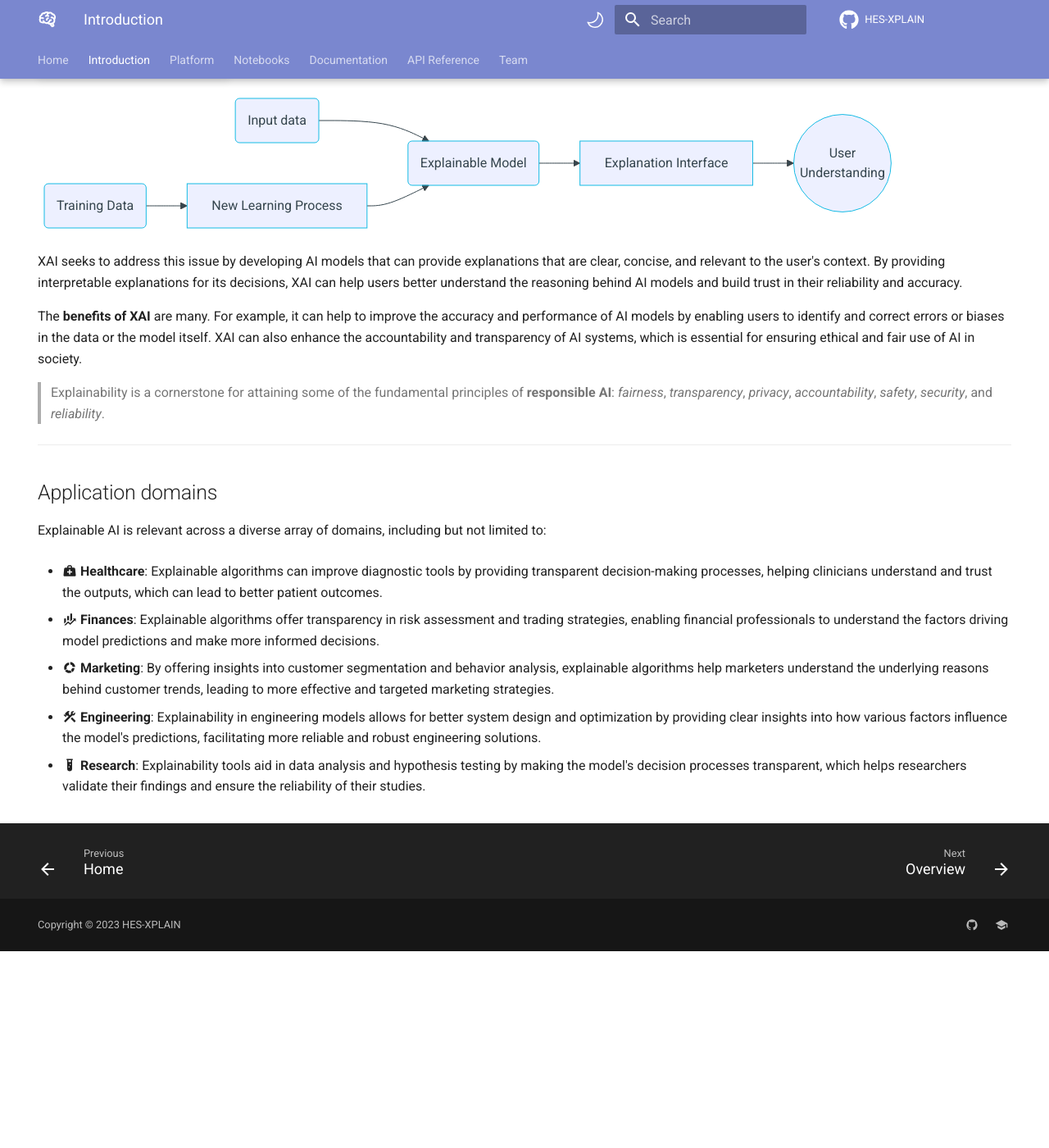
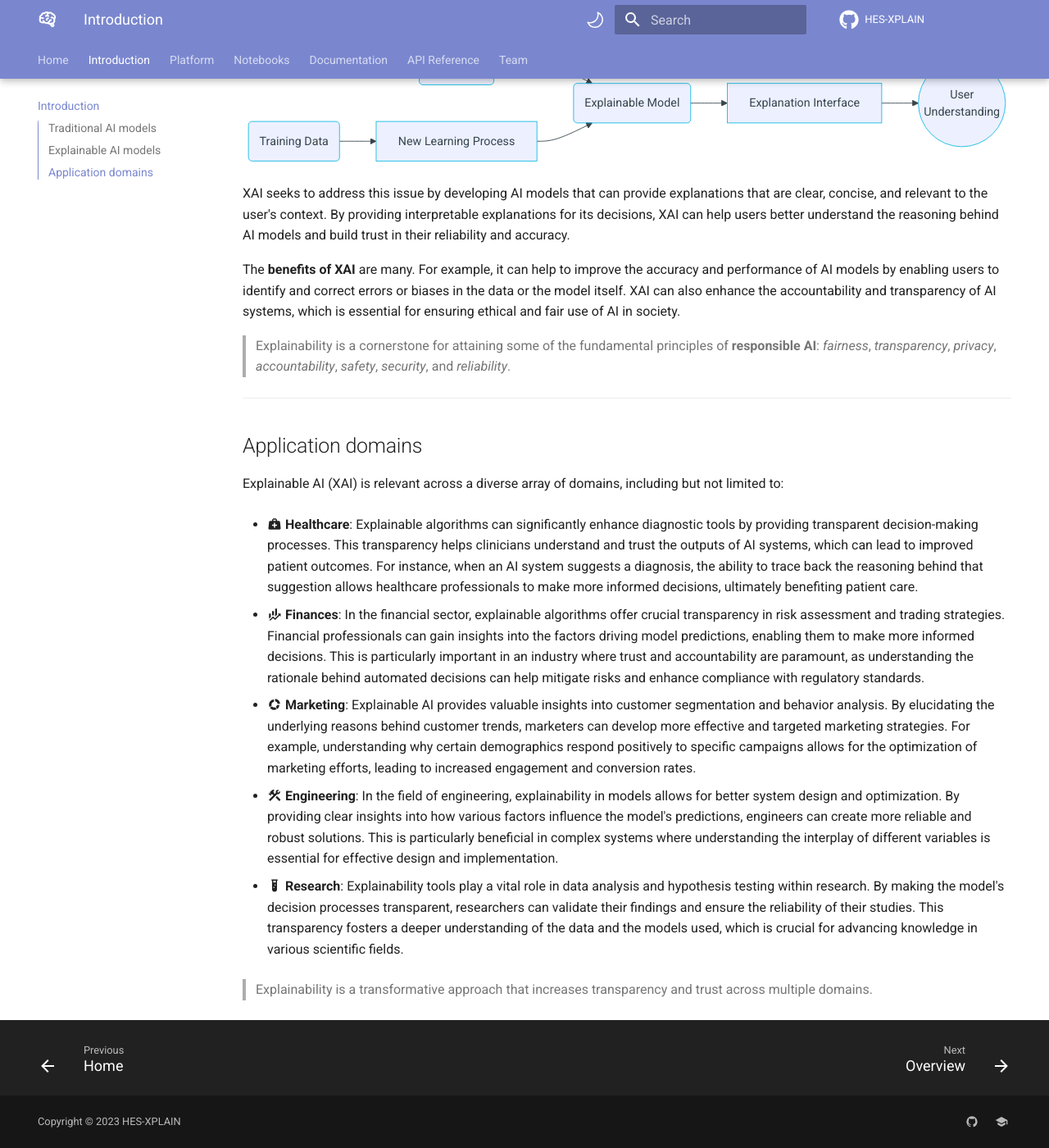
Before and after one commit to HES-XPLAIN/hes-xplain.github.io, an MkDocs documentation site: the page built from docs/introduction.md, in a window 1280 px wide and 1400 px high, scrolled down 1339 px. Shown: the whole window at 82% size. Built offline with MkDocs 1.6.1 and Material for MkDocs 9.7.7, drawn with Linux system fonts in a browser that asks for light colours; comment, search, counter and statistics services are not loaded; before the commit the page ends 2499 px from its top, so only the background shows below that; some of the changed text lies outside the part shown.

Commit message:
Improve introduction page

````diff
--- a/docs/introduction.md
+++ b/docs/introduction.md
@@ -1,12 +1,6 @@
----
-hide:
-- navigation
-- toc
----
-
 # :material-chat-question: Introduction to XAI
 
-What is Explainable AI, and why is it needed?
+What is Explainable AI, why is it needed, and where can it be used?
 
 ## Traditional AI models
 
@@ -54,14 +48,7 @@
 
 ## Explainable AI models
 
-The impressive
-effectiveness of AI applications based on DL is often shadowed by their inability to explain their behaviours to human users.
-Understanding how these algorithms operate, would allow **demystifying AI**, making such black-boxes
-intelligible and explainable, and **improving everyone's confidence** in these tools. Explainable AI
-encompasses AI methods aimed at explaining to a given audience, why or how a model produces
-its results.
-
-!!! success inline "Explainable AI model"
+!!! success inline end "Explainable AI model"
 
     * We can understand why
     * We can understand why not
@@ -70,6 +57,11 @@
     * We know when to trust it
     * We know when it erred
 
+The impressive effectiveness of AI applications based on DL is often shadowed by their inability to explain
+their behaviours to human users. Understanding how these algorithms operate, would allow **demystifying AI**,
+making such black-boxes intelligible and explainable, and **improving everyone's confidence** in these tools.
+Explainable AI encompasses AI methods aimed at explaining to a given audience, why or how a model produces
+its results.
 
 ```mermaid
 graph LR
@@ -94,14 +86,16 @@
 
 ## Application domains
 
-Explainable AI is relevant across a diverse array of domains, including but not limited to:
+Explainable AI (XAI) is relevant across a diverse array of domains, including but not limited to:
 
-- :material-medical-bag: **Healthcare**: Explainable algorithms can improve diagnostic tools by providing transparent decision-making processes, helping clinicians understand and trust the outputs, which can lead to better patient outcomes.
+- :material-medical-bag: **Healthcare**: Explainable algorithms can significantly enhance diagnostic tools by providing transparent decision-making processes. This transparency helps clinicians understand and trust the outputs of AI systems, which can lead to improved patient outcomes. For instance, when an AI system suggests a diagnosis, the ability to trace back the reasoning behind that suggestion allows healthcare professionals to make more informed decisions, ultimately benefiting patient care.
 
-- :material-finance: **Finances**: Explainable algorithms offer transparency in risk assessment and trading strategies, enabling financial professionals to understand the factors driving model predictions and make more informed decisions.
+- :material-finance: **Finances**: In the financial sector, explainable algorithms offer crucial transparency in risk assessment and trading strategies. Financial professionals can gain insights into the factors driving model predictions, enabling them to make more informed decisions. This is particularly important in an industry where trust and accountability are paramount, as understanding the rationale behind automated decisions can help mitigate risks and enhance compliance with regulatory standards.
 
-- :material-chart-arc: **Marketing**: By offering insights into customer segmentation and behavior analysis, explainable algorithms help marketers understand the underlying reasons behind customer trends, leading to more effective and targeted marketing strategies.
+- :material-chart-arc: **Marketing**: Explainable AI provides valuable insights into customer segmentation and behavior analysis. By elucidating the underlying reasons behind customer trends, marketers can develop more effective and targeted marketing strategies. For example, understanding why certain demographics respond positively to specific campaigns allows for the optimization of marketing efforts, leading to increased engagement and conversion rates.
 
-- :material-hammer-wrench: **Engineering**: Explainability in engineering models allows for better system design and optimization by providing clear insights into how various factors influence the model's predictions, facilitating more reliable and robust engineering solutions.
+- :material-hammer-wrench: **Engineering**: In the field of engineering, explainability in models allows for better system design and optimization. By providing clear insights into how various factors influence the model's predictions, engineers can create more reliable and robust solutions. This is particularly beneficial in complex systems where understanding the interplay of different variables is essential for effective design and implementation.
 
-- :material-test-tube: **Research**: Explainability tools aid in data analysis and hypothesis testing by making the model's decision processes transparent, which helps researchers validate their findings and ensure the reliability of their studies.
+- :material-test-tube: **Research**: Explainability tools play a vital role in data analysis and hypothesis testing within research. By making the model's decision processes transparent, researchers can validate their findings and ensure the reliability of their studies. This transparency fosters a deeper understanding of the data and the models used, which is crucial for advancing knowledge in various scientific fields.
+
+> Explainability is a transformative approach that increases transparency and trust across multiple domains.
````
